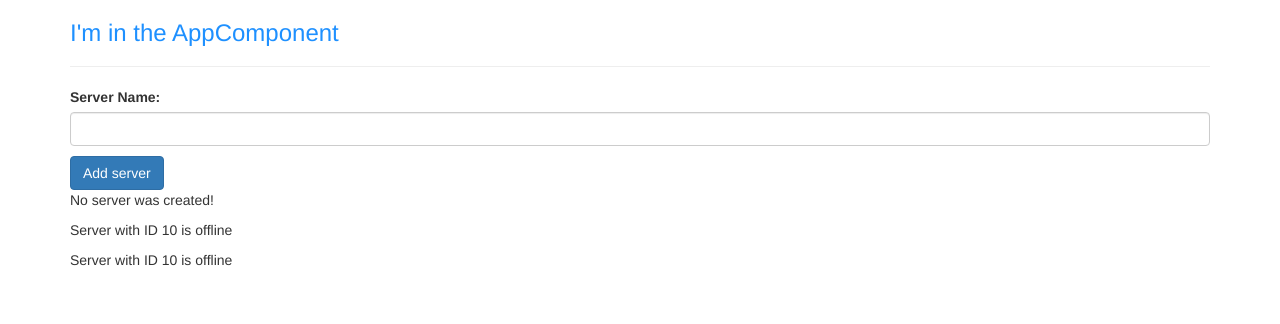
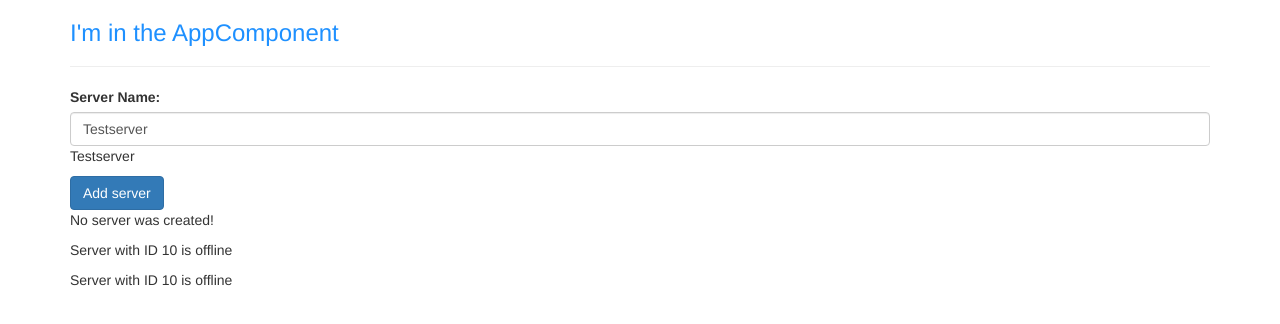
Before and after one commit to yomla/angular-practice, an Angular app: page / in a window 1280 px wide. Shown: the top 324 px of the page. Built offline with nearby package versions, Linux system fonts and the light colour scheme.

Commit message:
Commit-10 Two-Way Data binding

```diff
--- a/src/app/servers/servers.component.html
+++ b/src/app/servers/servers.component.html
@@ -1,8 +1,13 @@
 <label>Server Name:</label>
+<!-- <input
+    type="text"
+    class="form-control"
+    (input)="onUpdateServerName($event)" /> -->
+
 <input
     type="text"
     class="form-control"
-    (input)="onUpdateServerName($event)" />
+    [(ngModel)]="serverName" />
 <p>{{ serverName }}</p>
 <button
     class="btn btn-primary"
--- a/src/app/servers/servers.component.ts
+++ b/src/app/servers/servers.component.ts
@@ -14,7 +14,7 @@
 export class ServersComponent implements OnInit {
   allowNewServer = false;
   serverCreationStatus = 'No server was created!';
-  serverName = '';
+  serverName = 'Testserver';
 
   constructor() {
     setTimeout(() => {
```
